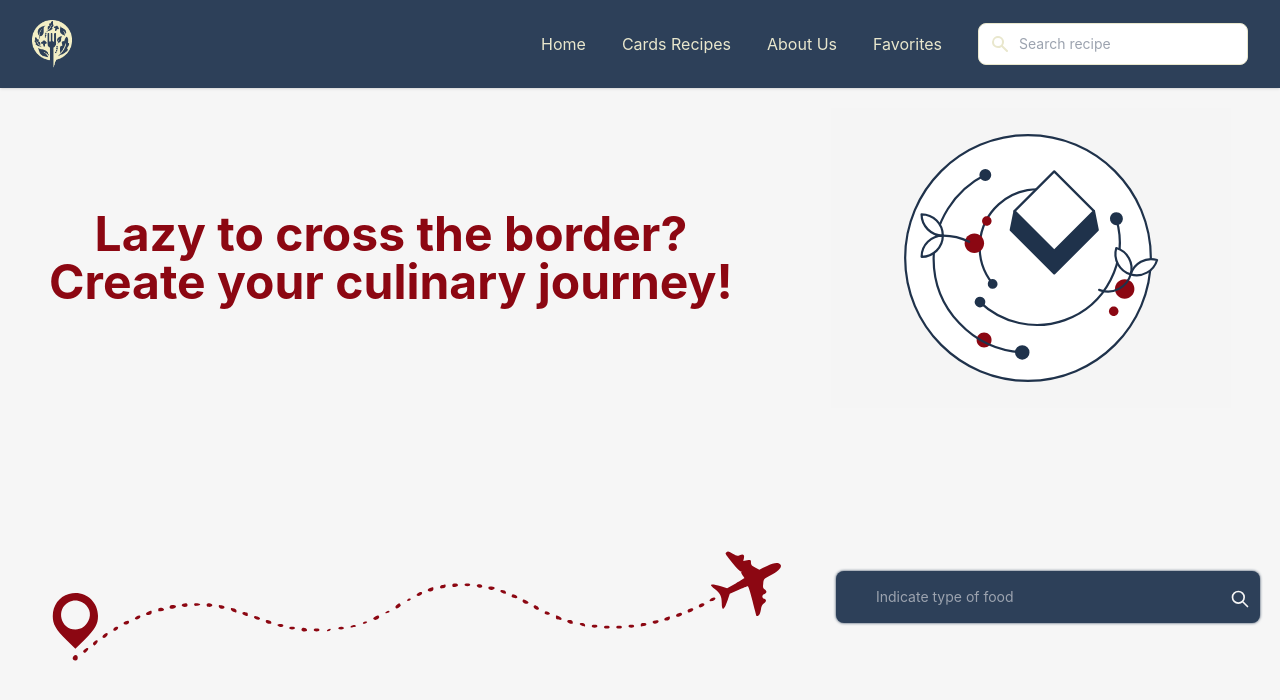
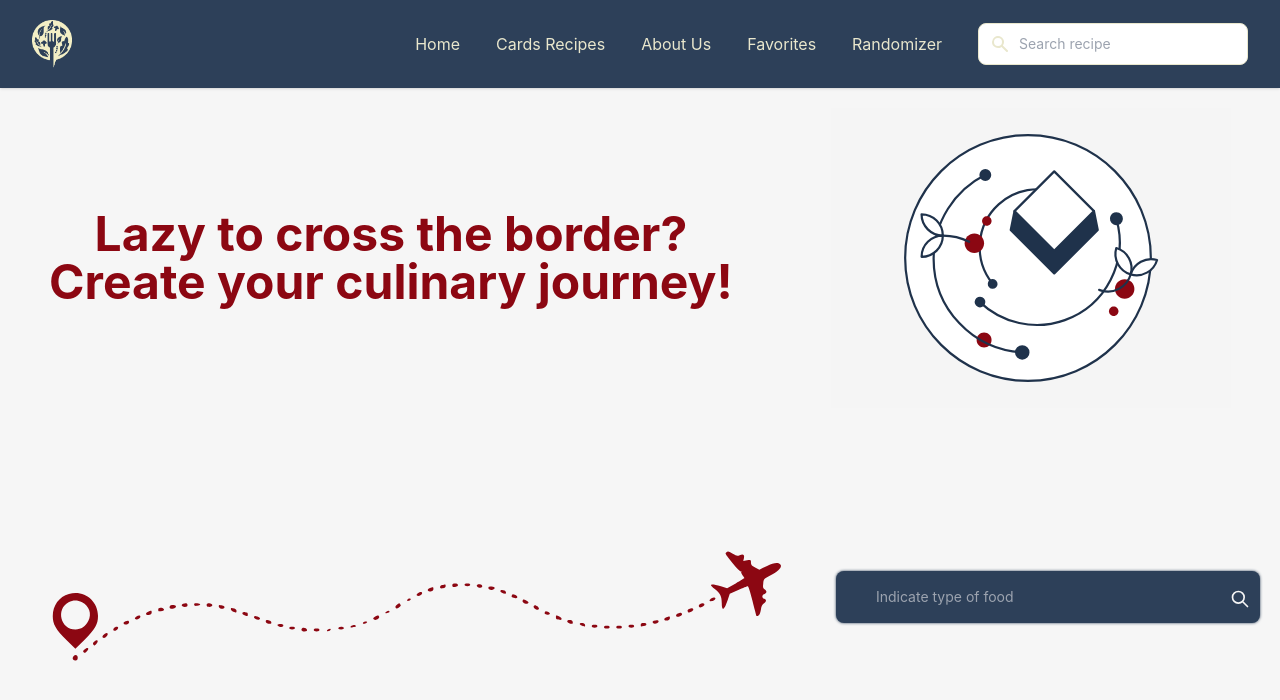
Before and after one commit to Iris-succi/hackathon_2022, a React (Vite) app in the folder frontend/: page / in a window 1280 px wide. Shown: the top 700 px of the page. Built offline with nearby package versions, Linux system fonts and the light colour scheme; no server answers.

Commit message:
adding route for randomizer

```diff
--- a/frontend/src/components/Navbar.jsx
+++ b/frontend/src/components/Navbar.jsx
@@ -76,6 +76,9 @@ function Navbar() {
               <li className="text-gray-600 hover:text-blue-600 text-right pr-3">
                 <Link to="/favorites">Favorites</Link>
               </li>
+              <li className="text-gray-600 hover:text-blue-600 text-right pr-3">
+                <Link to="/randomizer">Randomizer</Link>
+              </li>
               <li className="flex justify-center">
                 {/*  another search bar */}{" "}
                 <form className="flex items-center">
--- a/frontend/src/style/App.css
+++ b/frontend/src/style/App.css
@@ -12,11 +12,10 @@ body {
 }
 
 html {
-  background-color: #F6F6F6;
+  background-color: #f6f6f6;
 }
 
-.searchbar{
+.searchbar {
   background-color: #2d4059;
-  box-shadow: #2d4059 0px 0px 3px 0px
-  ;
+  box-shadow: #2d4059 0px 0px 3px 0px;
 }
```
